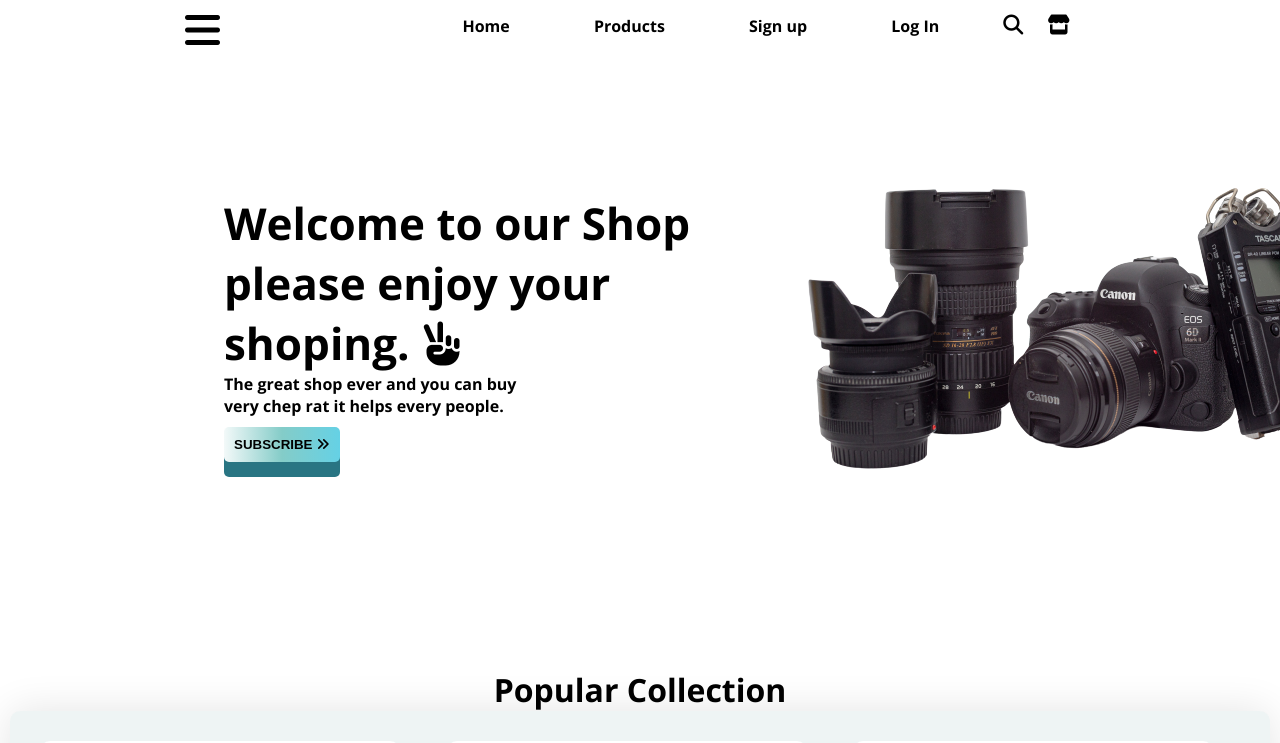
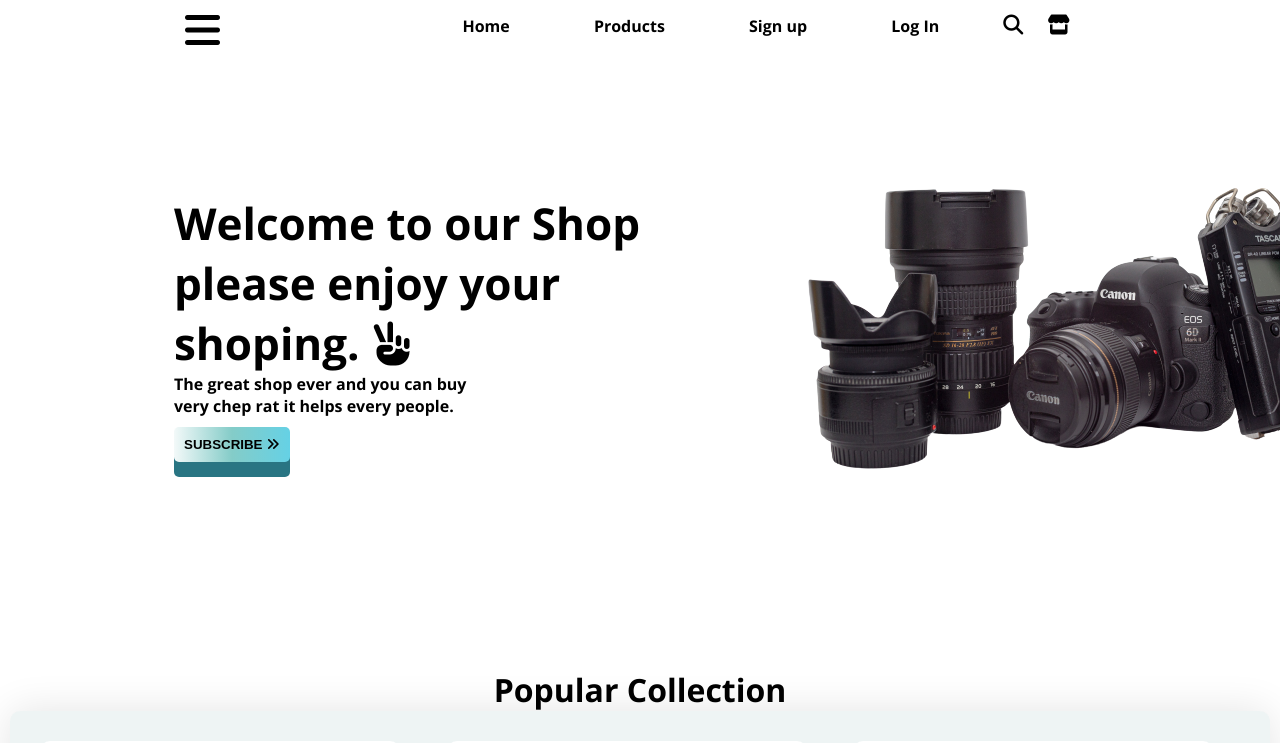
Before and after one commit to Github-Talha/assignment-2-talha, a plain HTML site: page index.html in a window 1280 px wide. Shown: the top 743 px of the page. Drawn offline with nearby package versions, Linux system fonts and the light colour scheme.

Commit message:
possition added

```diff
--- a/style.css
+++ b/style.css
@@ -31,6 +31,11 @@ header{
     height: 550px;
     align-items: center;
     justify-content: center;
+
+}
+.header-details{
+    position: absolute;
+    left: 50px;
 }
 .header-image img,.header-details{
     position: relative;
@@ -41,6 +46,7 @@ header{
 .header-details h1{
     width: 540px;
     font-size: 44px;
+
 }
 #subscribe-button{
     box-shadow: 0 15px 0 rgb(41, 117, 131);
```
